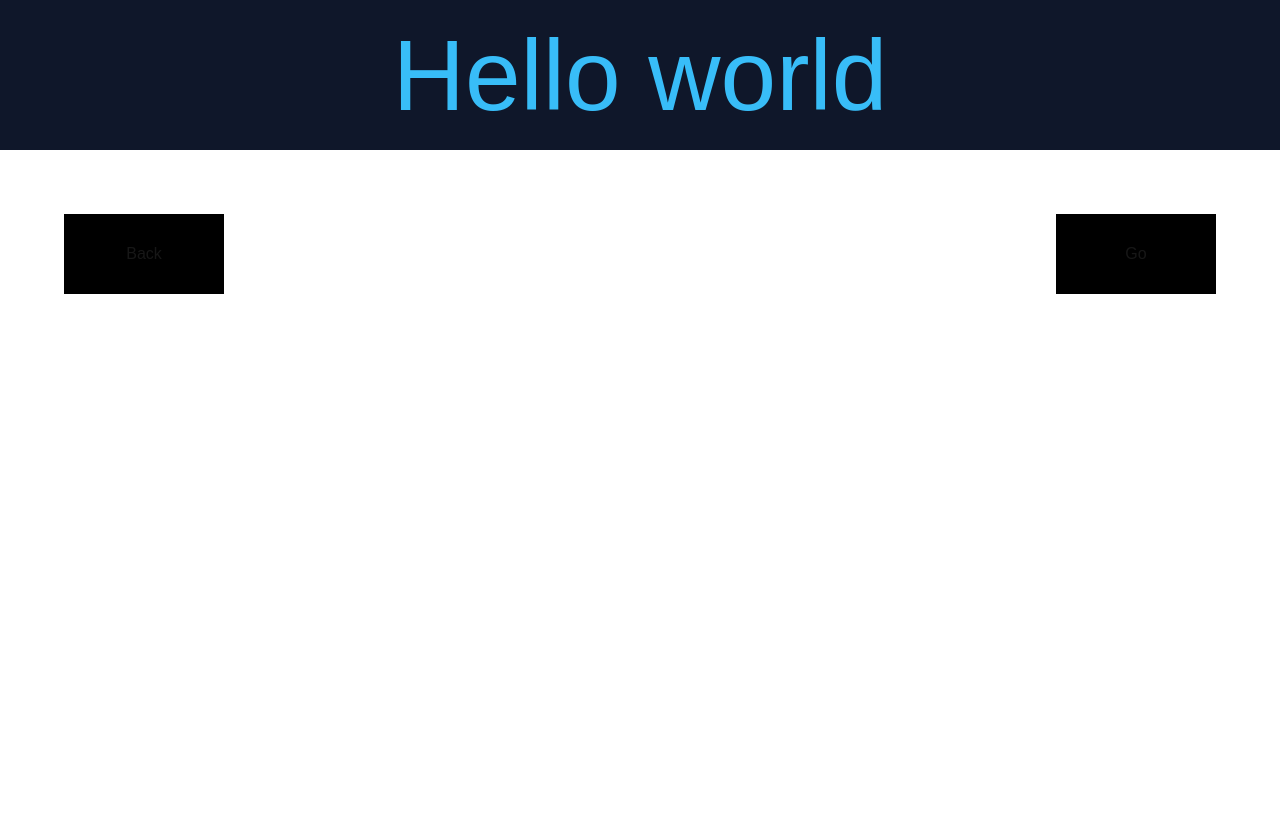
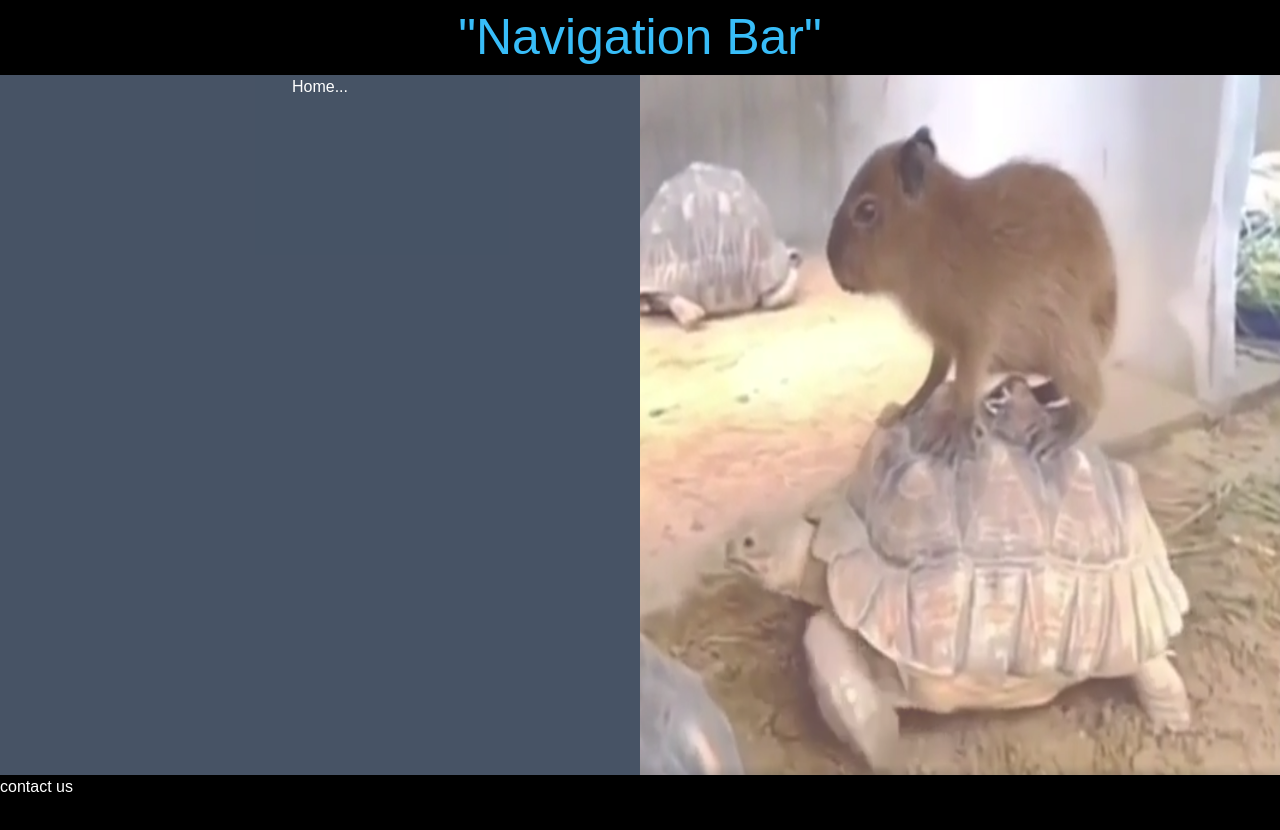
Before and after one commit to LondonKPC/lkpc-frontend, a Next.js app: page / in a window 1280 px wide. Shown: the top 830 px of the page. Before the commit the page ends 800 px from the top, so only its background shows below. Built offline with nearby package versions, Linux system fonts and the light colour scheme.

Commit message:
Still very basic layout
(remove nav bar and make it transparent and fixed) placeholder image and not fully working footer

```diff
--- a/app/globals.css
+++ b/app/globals.css
@@ -4,7 +4,7 @@
 
 :root {
   --background: #ffffff;
-  --foreground: #171717;
+  --foreground: #ffffff;
 }
 
 @media (prefers-color-scheme: dark) {
@@ -18,4 +18,6 @@ body {
   color: var(--foreground);
   background: var(--background);
   font-family: Arial, Helvetica, sans-serif;
+  height: 100vh;
+  width: 100vw;
 }
--- /dev/null
+++ b/app/home/page.tsx
@@ -0,0 +1,26 @@
+import React from 'react'
+import capy from "@/images/capy.png";
+import Footer from '@/components/Footer';
+
+function Home() {
+  return (
+    <div className="h-full">
+      <div className="w-full bg-black">
+        <p className="text-sky-400 text-center text-[50px]">
+            "Navigation Bar"
+        </p>
+      </div>
+
+      <div className="flex">
+        <div className="w-1/2 h-[700px] bg-slate-700 float-left text-center opacity-90 hover:opacity-100">
+            Home...
+        </div>
+
+        <img src={capy.src} alt="capybara" className="text-black w-1/2 h-[700px] float-right opacity-70 hover:opacity-80"></img>
+      </div>
+      <Footer />
+    </div>
+  )
+}
+
+export default Home
--- a/app/page.tsx
+++ b/app/page.tsx
@@ -1,20 +1,10 @@
 import React from "react";
+import Home from "./home/page";
 
-export default function Home(): React.ReactNode {
+export default function Main(): React.ReactNode {
   return (
-    <main>
-      <div className="h-30 bg-slate-900">
-        <p className="text-sky-400 text-center text-[100px]">Hello world</p>
-      </div>
-
-      <div>
-        <button className="bg-black float-left m-16 w-40 h-20">
-          Back
-        </button>
-        <button className="bg-black float-right m-16 w-40 h-20">
-          Go
-        </button>
-      </div>
+    <main className="h-full">
+      <Home />
     </main>
   );
 }
--- /dev/null
+++ b/components/Footer.tsx
@@ -0,0 +1,11 @@
+import React from 'react'
+
+function Footer() {
+  return (
+    <div className="w-full h-[410px] bg-black">
+        contact us
+    </div>
+  )
+}
+
+export default Footer
```
Also changed, not shown: images/capy.png (added).
